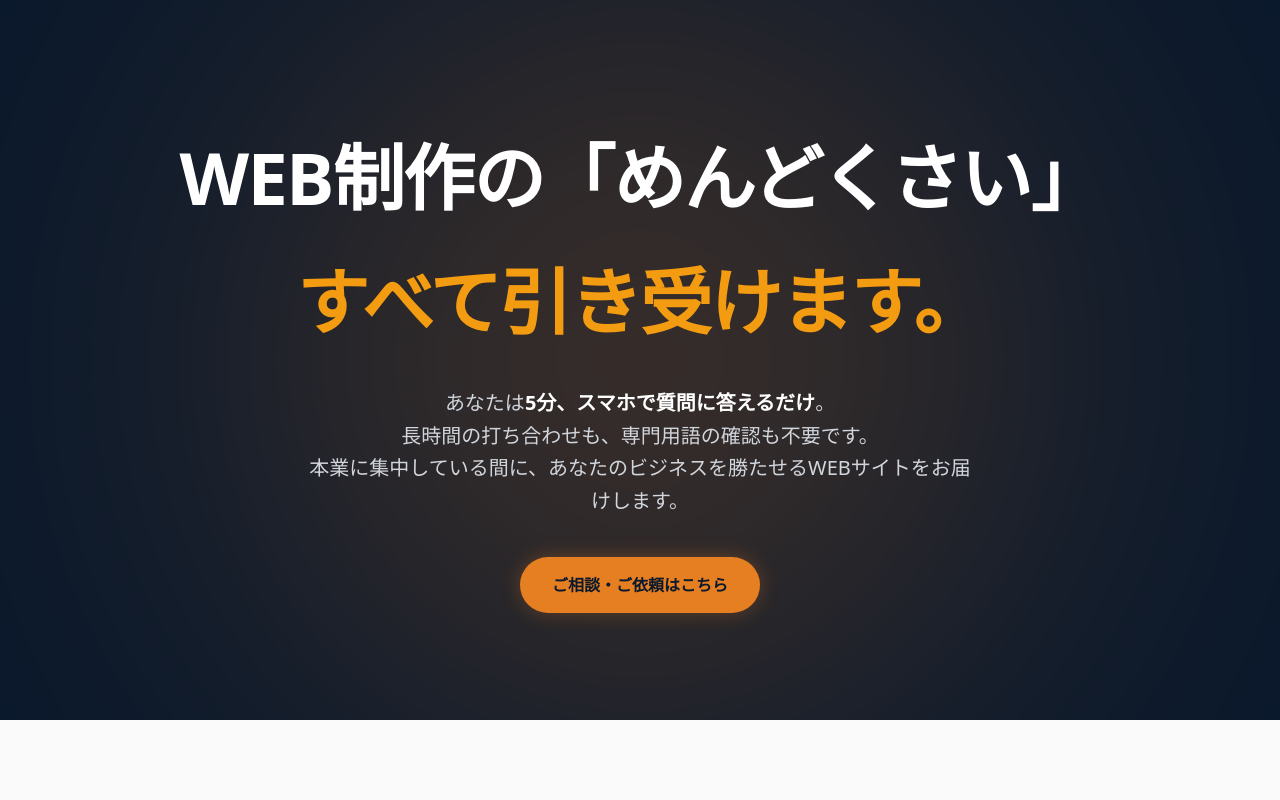
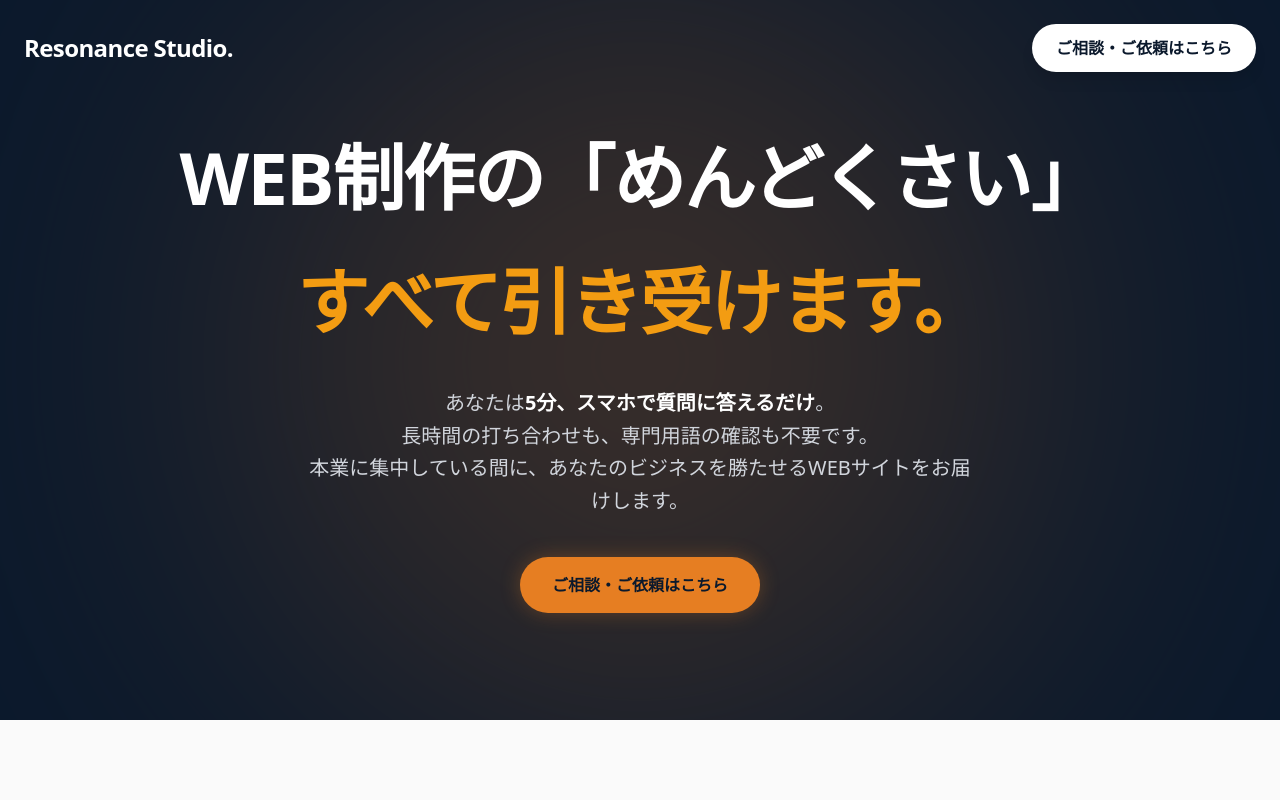
Before and after one commit to terror77x/resonance-studio-portfolio, a Next.js app: page / in a window 1280 px wide. Shown: the top 800 px of the page. Built offline with nearby package versions, Linux system fonts and the light colour scheme; a web font is replaced by a local one.

Commit message:
feat: add sticky header with glassmorphism effect

```diff
--- a/src/app/page.tsx
+++ b/src/app/page.tsx
@@ -1,3 +1,4 @@
+import Header from "@/components/Header";
 import Hero from "@/components/Hero";
 import Problem from "@/components/Problem";
 import Solution from "@/components/Solution";
@@ -10,6 +11,7 @@ import Footer from "@/components/Footer";
 export default function Home() {
   return (
     <main className="min-h-screen bg-[var(--color-background)] overflow-hidden">
+      <Header />
       <Hero />
       <Problem />
       <Solution />
--- /dev/null
+++ b/src/components/Header.tsx
@@ -0,0 +1,53 @@
+"use client";
+
+import { useState, useEffect } from "react";
+import { motion, AnimatePresence } from "framer-motion";
+
+export default function Header() {
+  const [isScrolled, setIsScrolled] = useState(false);
+
+  useEffect(() => {
+    const handleScroll = () => {
+      setIsScrolled(window.scrollY > 20);
+    };
+    window.addEventListener("scroll", handleScroll);
+    return () => window.removeEventListener("scroll", handleScroll);
+  }, []);
+
+  return (
+    <header
+      className={`fixed top-0 inset-x-0 z-50 transition-all duration-300 ${
+        isScrolled
+          ? "py-3 bg-white/80 backdrop-blur-md shadow-sm border-b border-gray-100"
+          : "py-6 bg-transparent"
+      }`}
+    >
+      <div className="max-w-7xl mx-auto px-6 flex items-center justify-between">
+        {/* Logo */}
+        <div className="flex items-center">
+          <span className={`text-xl md:text-2xl font-bold tracking-tight transition-colors duration-300 ${
+            isScrolled ? "text-[var(--color-navy)]" : "text-white"
+          }`}>
+            Resonance Studio.
+          </span>
+        </div>
+
+        {/* CTA Button */}
+        <div className="flex items-center">
+          <a
+            href="https://forms.gle/c5trw8g5KDkuAf8fA"
+            target="_blank"
+            rel="noopener noreferrer"
+            className={`px-5 py-2.5 md:px-6 md:py-3 rounded-full text-sm md:text-base font-bold transition-all duration-300 transform hover:-translate-y-0.5 active:translate-y-0 ${
+              isScrolled
+                ? "bg-[var(--color-resonance)] text-[var(--color-navy)] shadow-md hover:shadow-lg hover:bg-[var(--color-resonance-light)]"
+                : "bg-white text-[var(--color-navy)] shadow-lg hover:shadow-xl hover:bg-gray-50"
+            }`}
+          >
+            ご相談・ご依頼はこちら
+          </a>
+        </div>
+      </div>
+    </header>
+  );
+}
```
